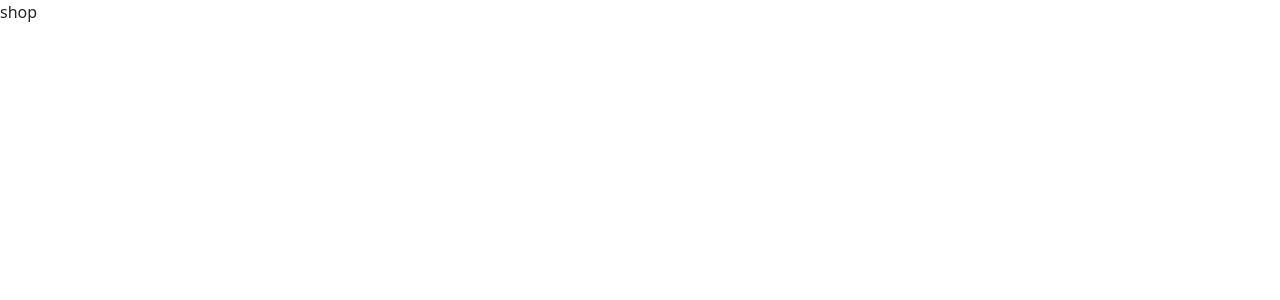
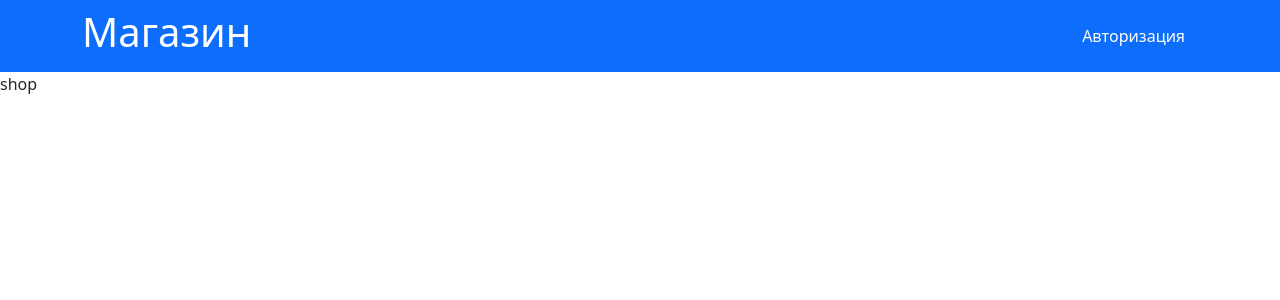
Before and after one commit to PashaZubkov55/online_store-client, a React (Vite) app: page / in a window 1280 px wide. Shown: the top 300 px of the page. Built offline with nearby package versions, Linux system fonts and the light colour scheme.

Commit message:
navbar component

```diff
--- a/src/App.tsx
+++ b/src/App.tsx
@@ -1,14 +1,19 @@
 import {BrowserRouter} from 'react-router-dom'
 import './App.css'
 import AppRouter from './components/AppRouter'
+import { NavBar } from './components/NavBar'
 
 function App() {
 
 
   return (
+    <>
+
       <BrowserRouter>
+        <NavBar/>
         <AppRouter />
         </BrowserRouter>
+        </>
   )
 }
 
--- /dev/null
+++ b/src/components/NavBar.tsx
@@ -0,0 +1,37 @@
+import Container from 'react-bootstrap/Container';
+import Nav from 'react-bootstrap/Nav';
+import Navbar from 'react-bootstrap/Navbar';
+import { NavLink } from 'react-router-dom';
+import { SHOP_ROTE } from '../utils/constants';
+import { Button } from 'react-bootstrap';
+import { user } from '../utils/ObjectStore';
+import { observer } from 'mobx-react-lite';
+
+
+
+
+export const NavBar= observer(()=>{
+    return(
+        <>
+
+      <Navbar bg="primary" data-bs-theme="dark">
+        <Container>
+         <NavLink className='navbar__title' to={SHOP_ROTE}><h1>Магазин</h1></NavLink>
+         {user.isAuth?
+         <Nav className="ml-auto">
+            <Button>Амин панель</Button>
+            <Button>Корзина</Button>
+            <Button>войти</Button>
+            </Nav>:
+
+            <Nav className="ml-auto">
+            <Button>Авторизация </Button>
+
+
+          </Nav>
+}
+        </Container>
+      </Navbar>
+      </>
+    )
+})
--- a/src/index.css
+++ b/src/index.css
@@ -0,0 +1,7 @@
+.navbar__title{
+    color: #fff;
+    text-decoration: none;
+}
+.navbar__list{
+    color: #ffff;
+}
```
